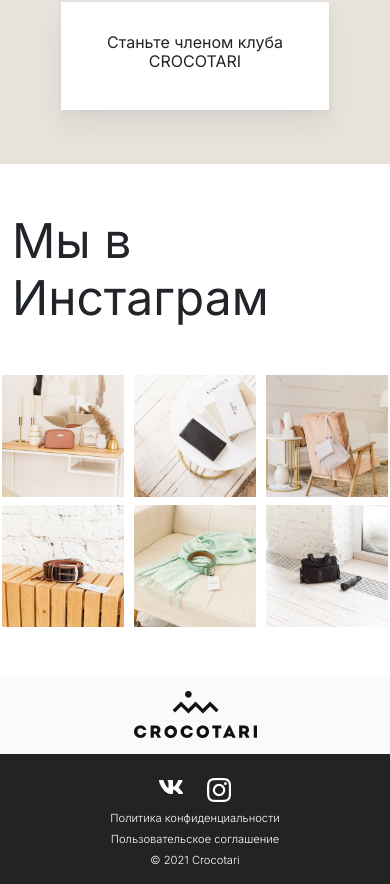
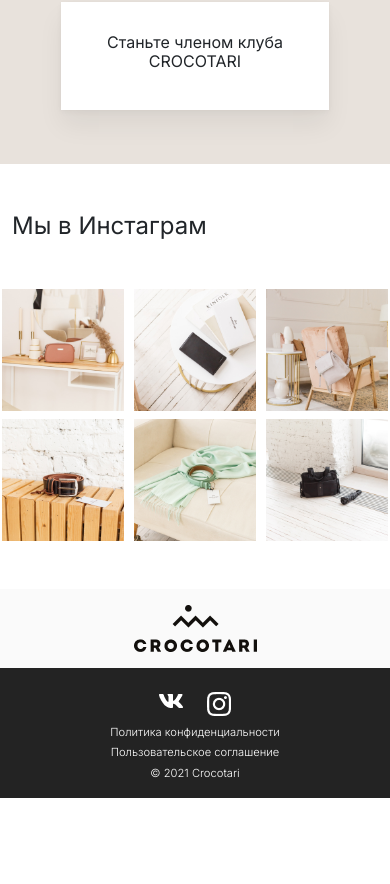
Before and after one commit to panyasnap/crocotari, a React (Create React App) app: page / in a window 390 px wide. Shown: the part 1558-2442 px from the top of the page. After the commit the page ends 2356 px from the top, so only its background shows below. Built offline with nearby package versions, Linux system fonts and the light colour scheme.

Commit message:
upd text

```diff
--- a/src/App.css
+++ b/src/App.css
@@ -3,9 +3,16 @@
 }
 h2{
     font-size: 3rem;
-    font-weight: 400;
+    font-weight: 300;
 }
 h3{
     font-size: 1.5rem;
     font-weight: 300;
 }
+
+@media  (max-width: 990px)  {
+    h2{
+        font-size: 1.5rem;
+        font-weight: 400;
+    }
+}
```
